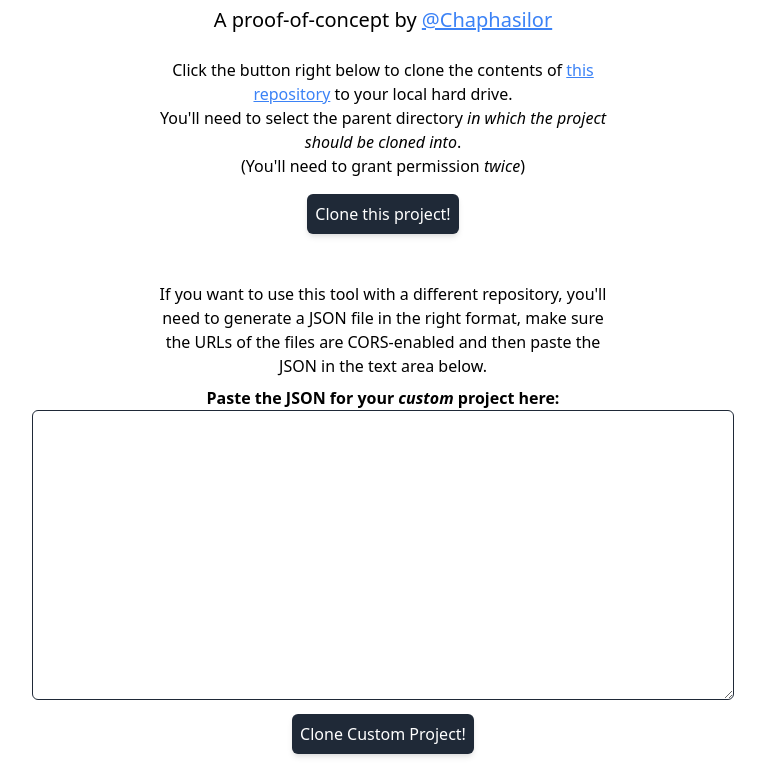
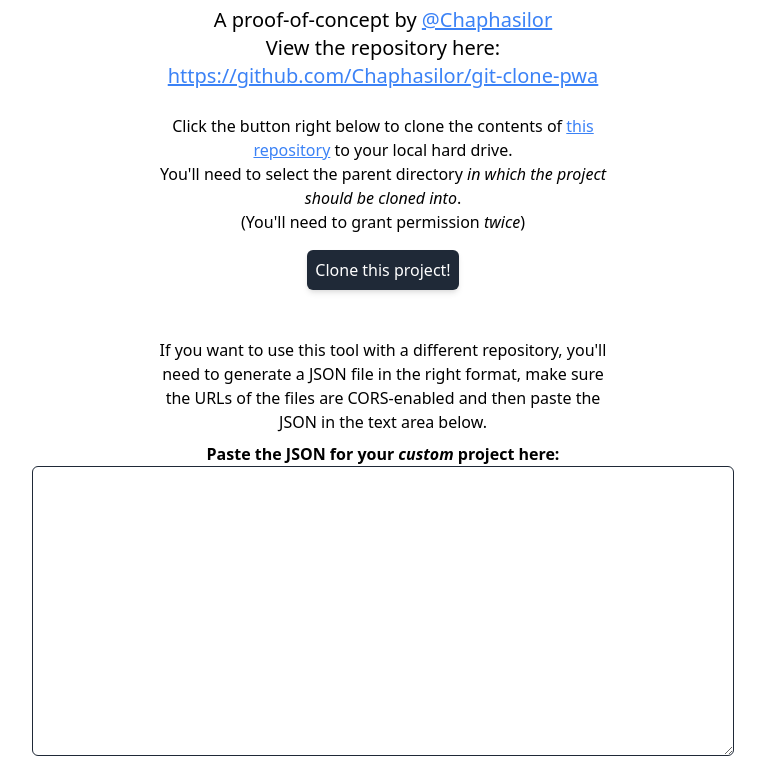
Before and after one commit to Chaphasilor/git-clone-pwa, a plain HTML site: page index.html in a window 1280 px wide. Shown: the part 70-837 px from the top of the page, without its empty margins (257-1022 px from the left). Drawn offline with nearby package versions, Linux system fonts and the light colour scheme.

Commit message:
add another link to the repo

```diff
--- a/index.html
+++ b/index.html
@@ -29,6 +29,12 @@
       class="text-xl"
     >
       A proof-of-concept by <a class="text-blue-500 underline" href="https://github.com/Chaphasilor">@Chaphasilor</a>
+    </h2>
+
+    <h2
+      class="text-xl"
+    >
+      View the repository here:<br><a class="text-blue-500 underline" href="https://github.com/Chaphasilor/git-clone-pwa">https://github.com/Chaphasilor/git-clone-pwa</a>
     </h2>
 
     <br>
```
